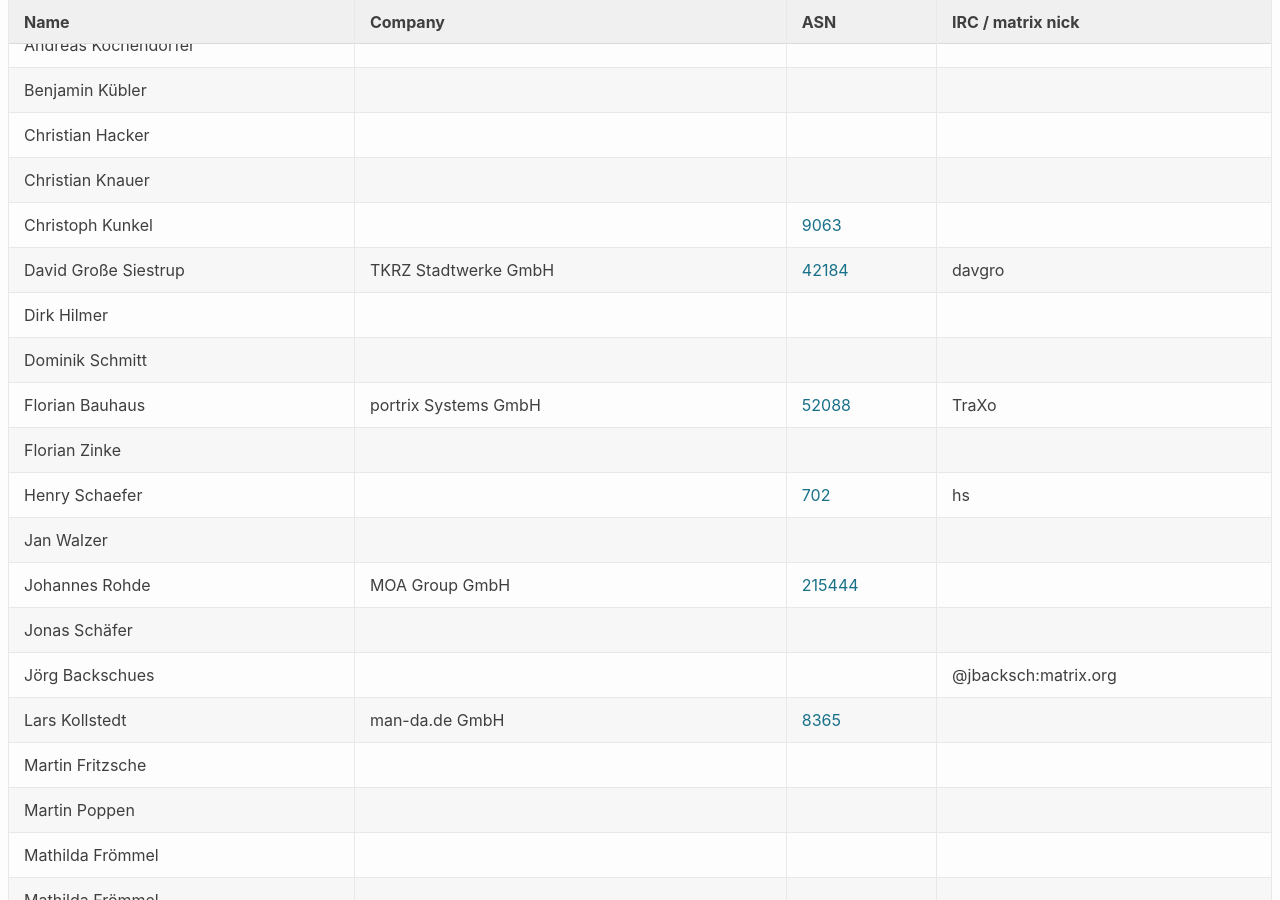
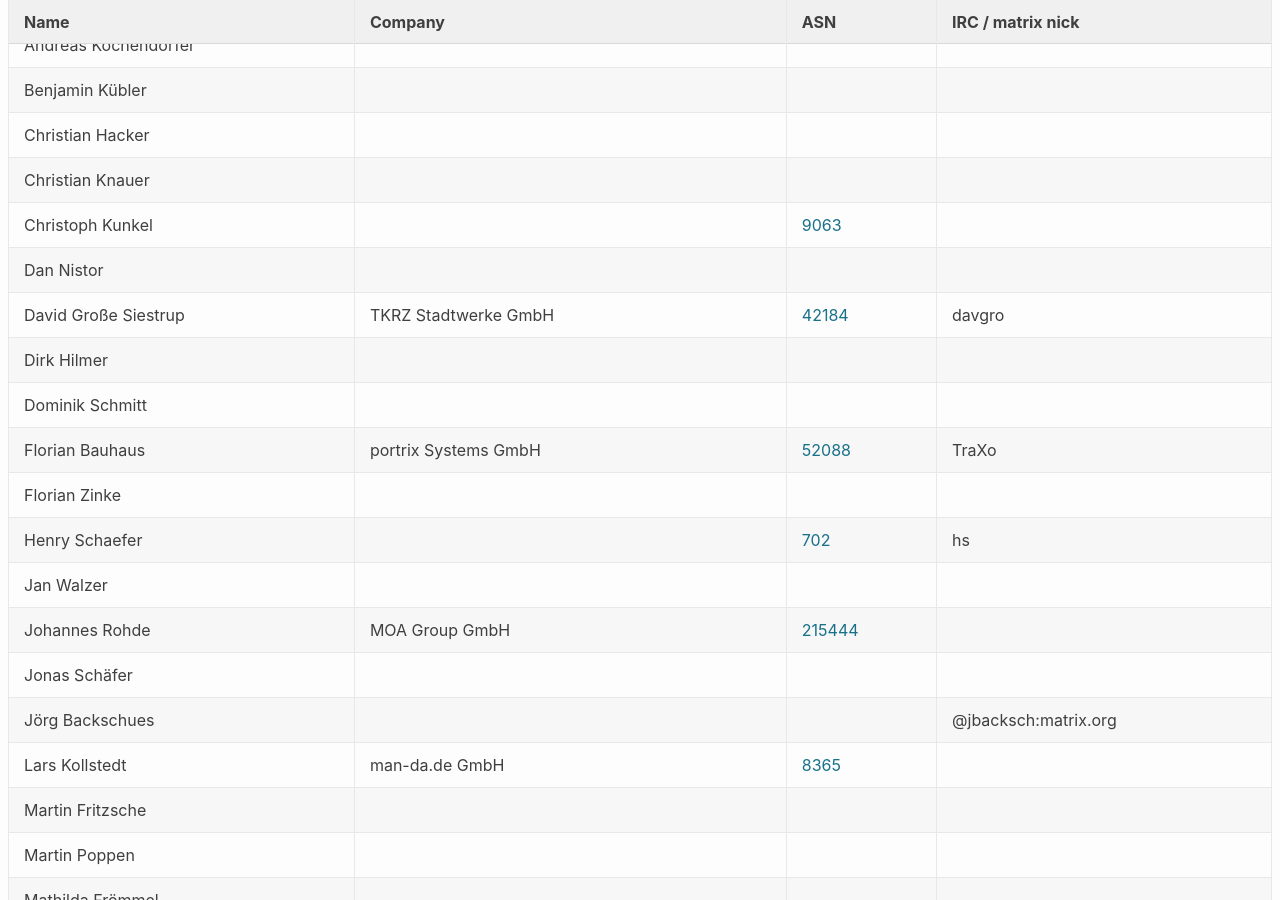
Before and after one commit to denog/pretix-attendeelist, a Jekyll site: the page built from denog17/index.markdown, in a window 1280 px wide and 900 px high, scrolled down 19986 px. Built offline with Jekyll 4.4.1, drawn with Linux system fonts in a browser that asks for light colours.

Commit message:
Latest data: Thu Sep 25 13:48:56 UTC 2025

```diff
--- a/_data/attendees_denog17_online.json
+++ b/_data/attendees_denog17_online.json
@@ -40,6 +40,12 @@
     "company": null,
     "irc": null,
     "asn": "9063"
+  },
+  {
+    "name": "Dan Nistor",
+    "company": null,
+    "irc": null,
+    "asn": null
   },
   {
     "name": "David Große Siestrup",
```
